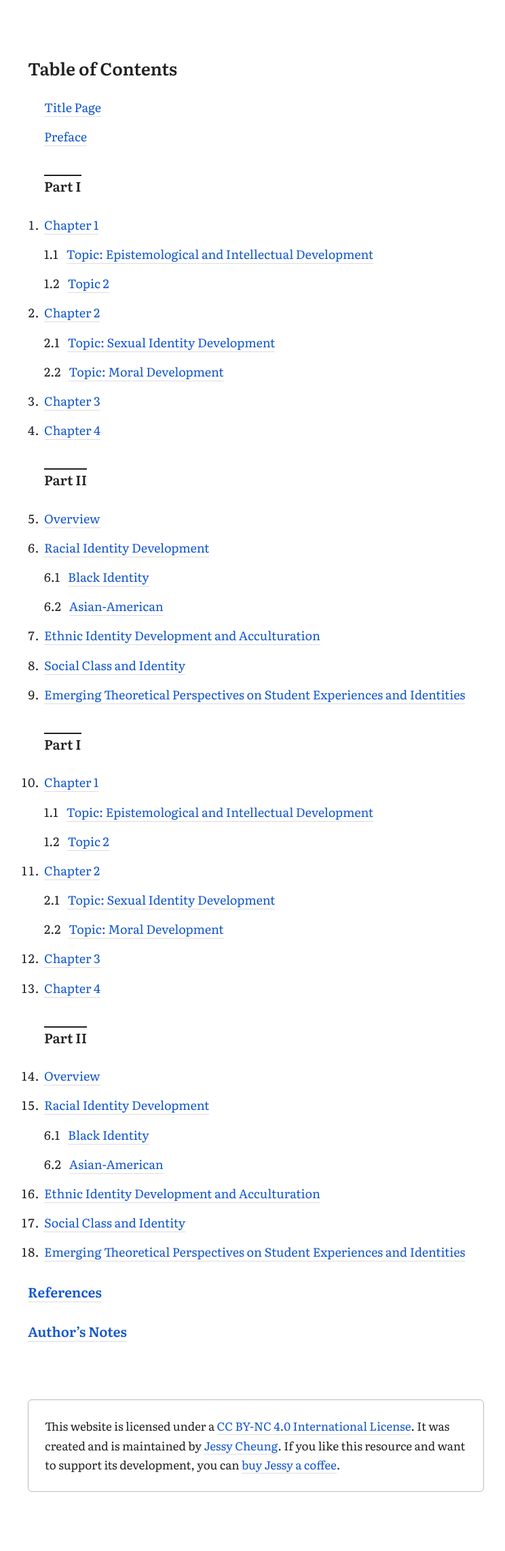
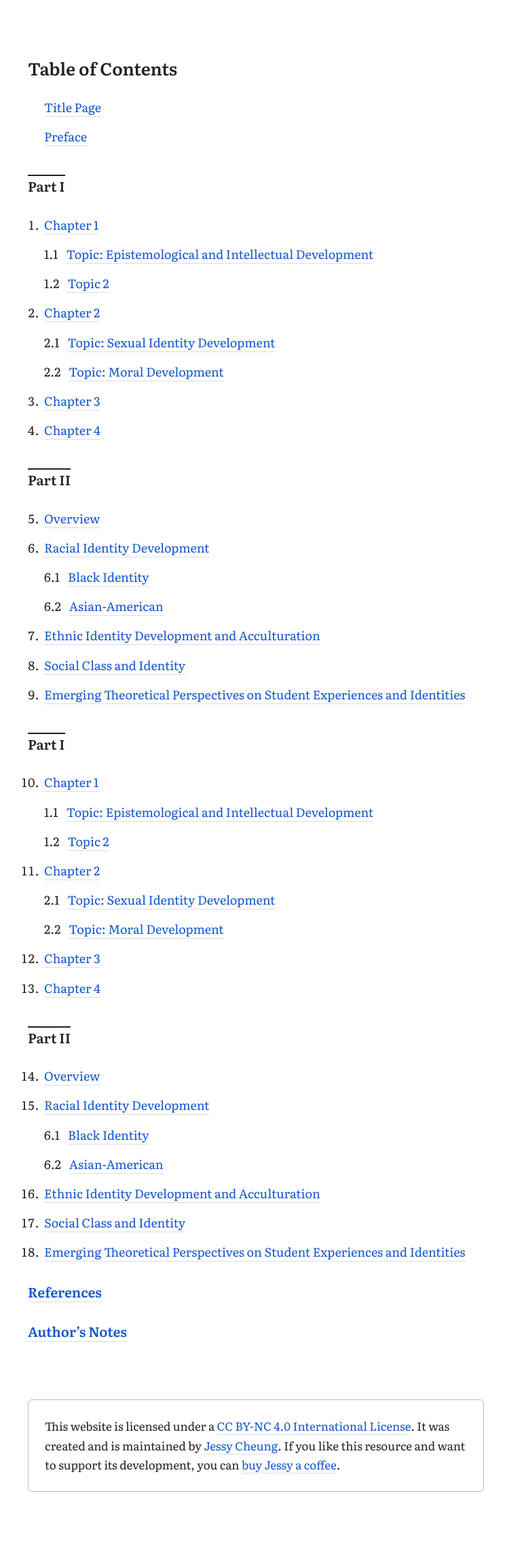
Before and after one commit to jl-c/jl-c.github.io, a Jekyll site: the page toc2.html, which Jekyll copies as it is, in a window 1280 px wide. Shown: the whole page at 68% size, without its empty margins (263-1007 px from the left). Built offline with Jekyll 4.4.1, drawn with Linux system fonts in a browser that asks for light colours.

Commit message:
Update toc2.html

```diff
--- a/toc2.html
+++ b/toc2.html
@@ -7,7 +7,7 @@
 <style>
 body{color:#222;font-family:'Literata',serif;line-height:1.8rem;margin:1.5rem;max-width:42rem}
 h1{font-size:1.6rem;font-weight:600;margin:3.6rem 0 1.8rem}
-h2{border-top:2px solid;display:inline-block;font-size:1.25rem;font-weight:600;margin:calc(1.8rem - 2px) 0 1.8rem}
+h2{border-top:2px solid;display:inline-block;font-size:1.25rem;font-weight:600;margin:calc(1.8rem - 2px) 0 1.8rem -1.5rem}
 p{font-size:1.0625rem;margin:0 0 .9rem}
 span{margin-right:.75rem}
 a{color:#15c;border-bottom:1px solid #ddd;text-decoration:none}
```
